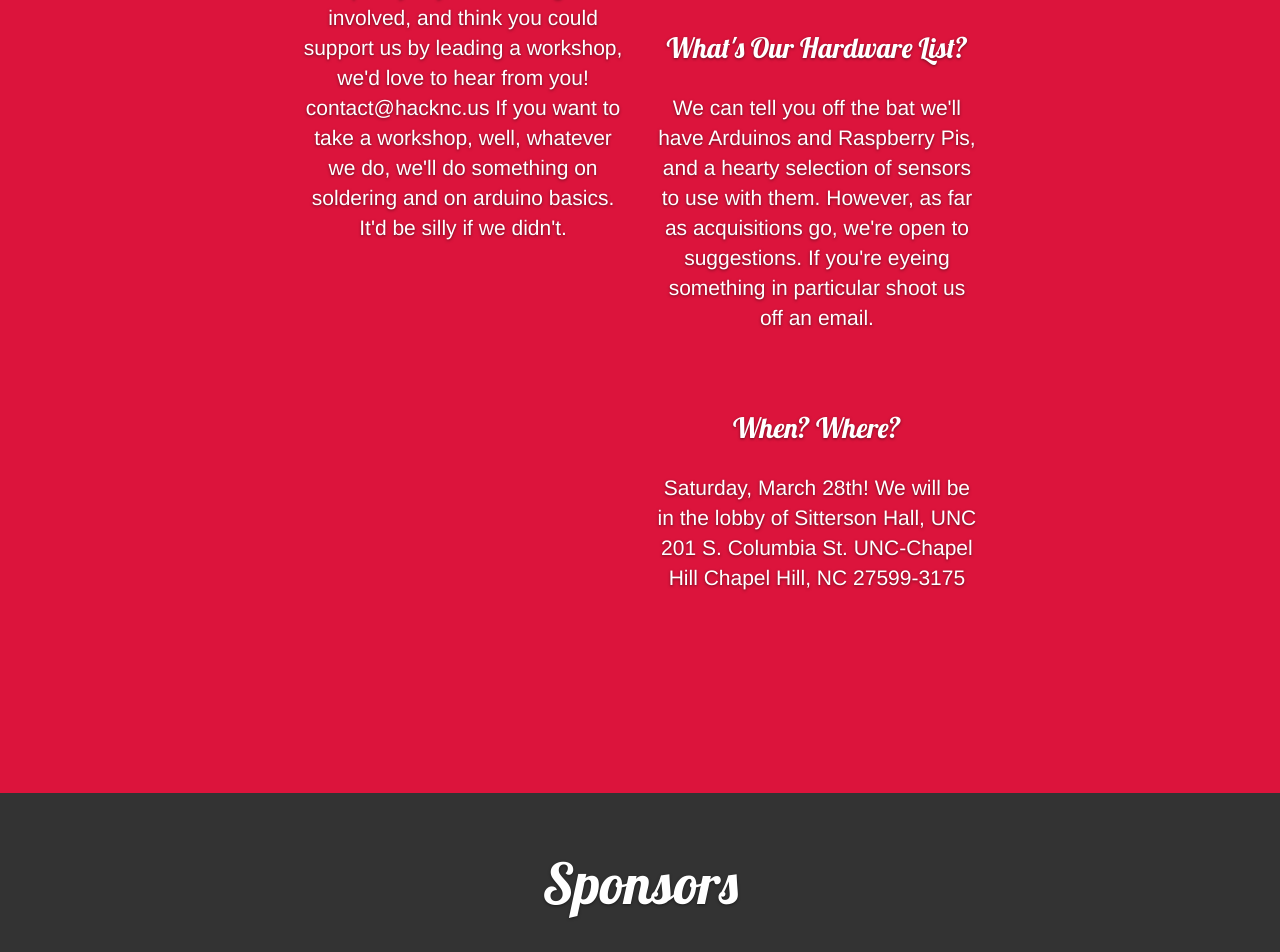
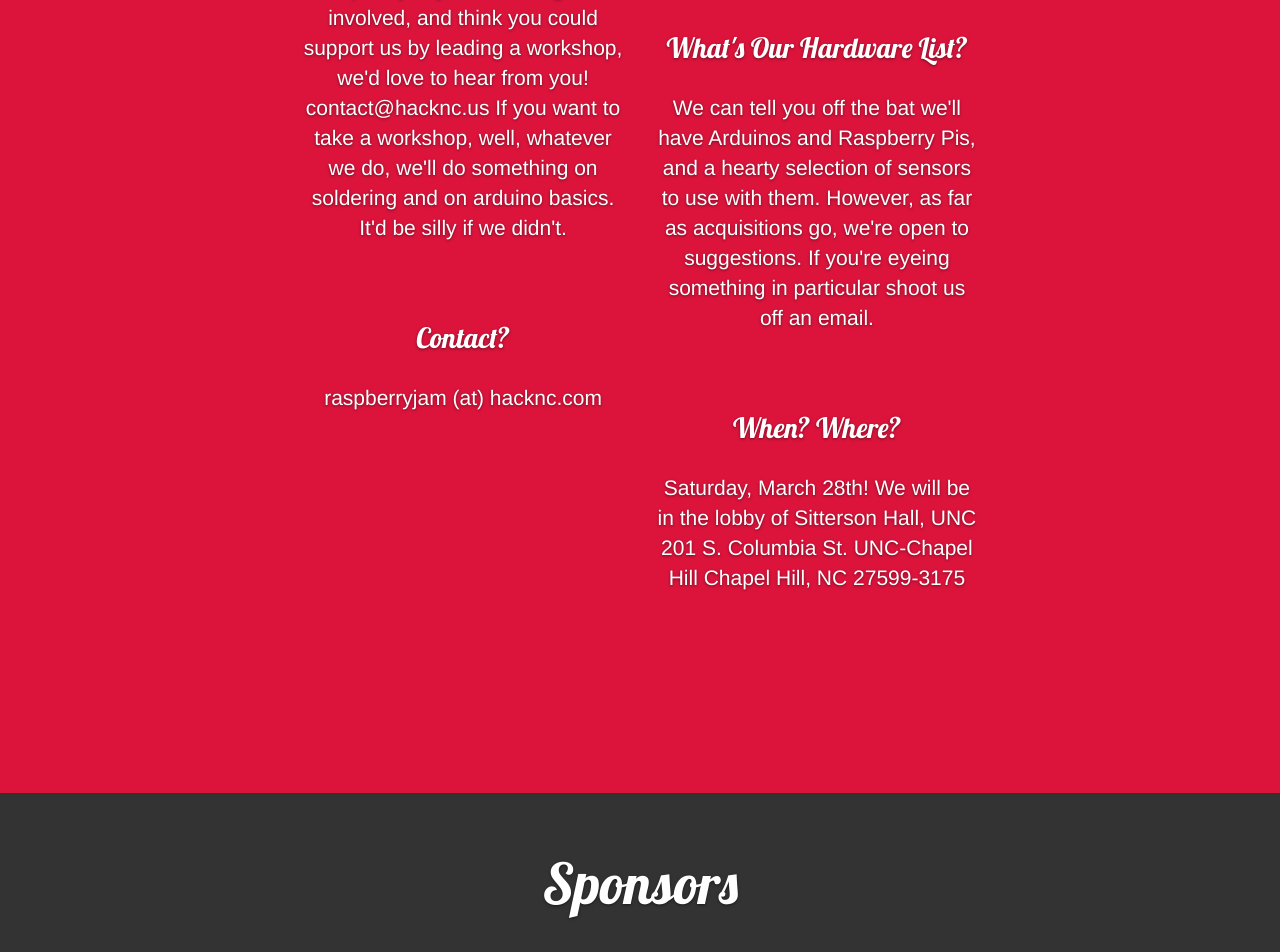
Before and after one commit to HackNC/raspbjam-website, a website: page index.html in a window 1280 px wide. Shown: the part 3347-4299 px from the top of the page. Drawn offline with nearby package versions, Linux system fonts and the light colour scheme.

Commit message:
added contact email

```diff
--- a/index.html
+++ b/index.html
@@ -86,6 +86,14 @@
                 We'd love to supplement our event with workshops.  We think they're a great platform for learning a lot quickly.  If you'd like to get involved, and think you could support us by leading a workshop, we'd love to hear from you! contact@hacknc.us  If you want to take a workshop, well, whatever we do, we'll do something on soldering and on arduino basics.  It'd be silly if we didn't.
             </div>
         </div>
+	<div class="q">
+            <div class="header2">
+                Contact?
+            </div>
+            <div class="data2">
+                raspberryjam (at) hacknc.com
+	    </div>
+	</div>
         </div>
         <div class="col-md-4">
         <div class="q">
```
